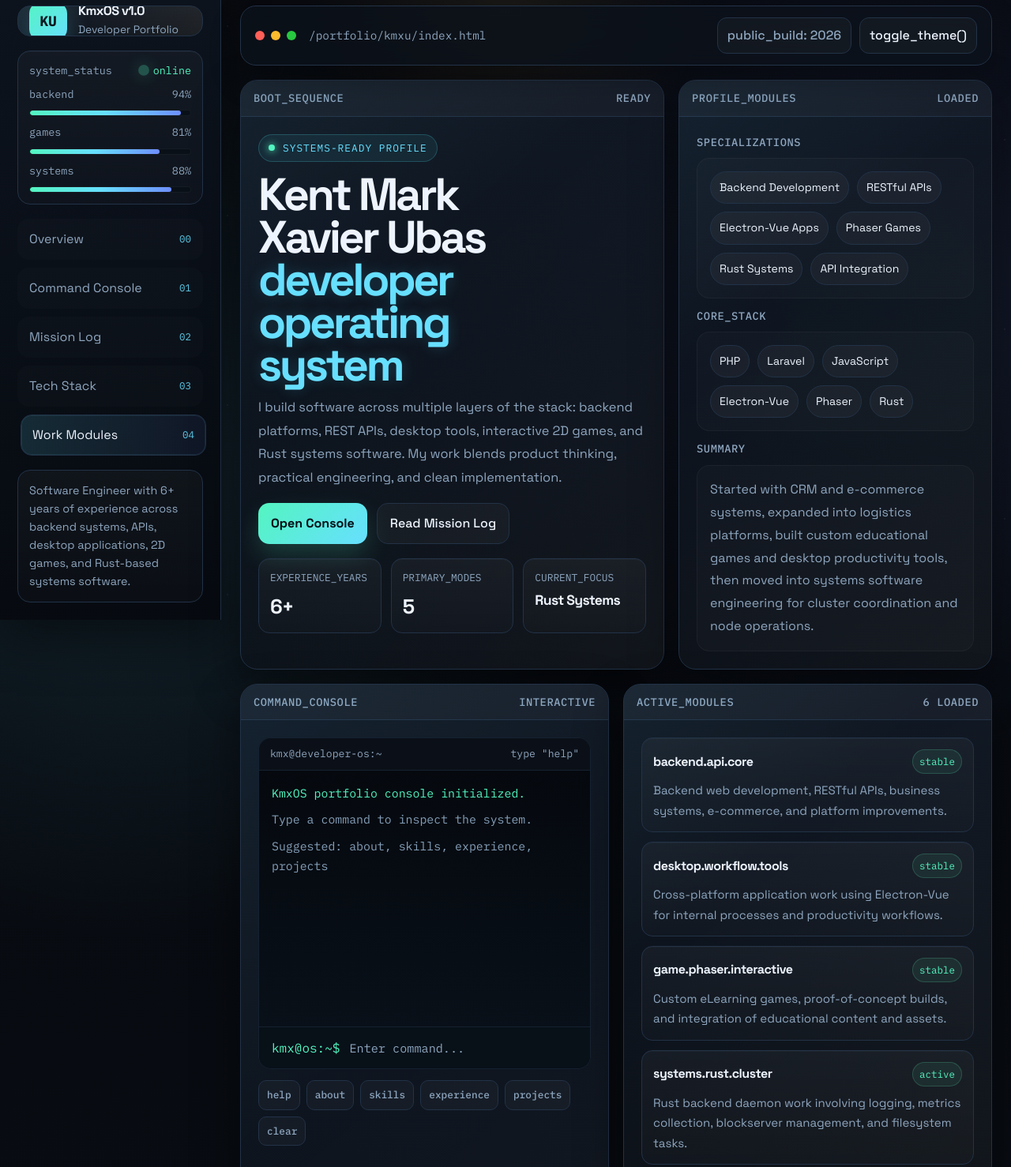
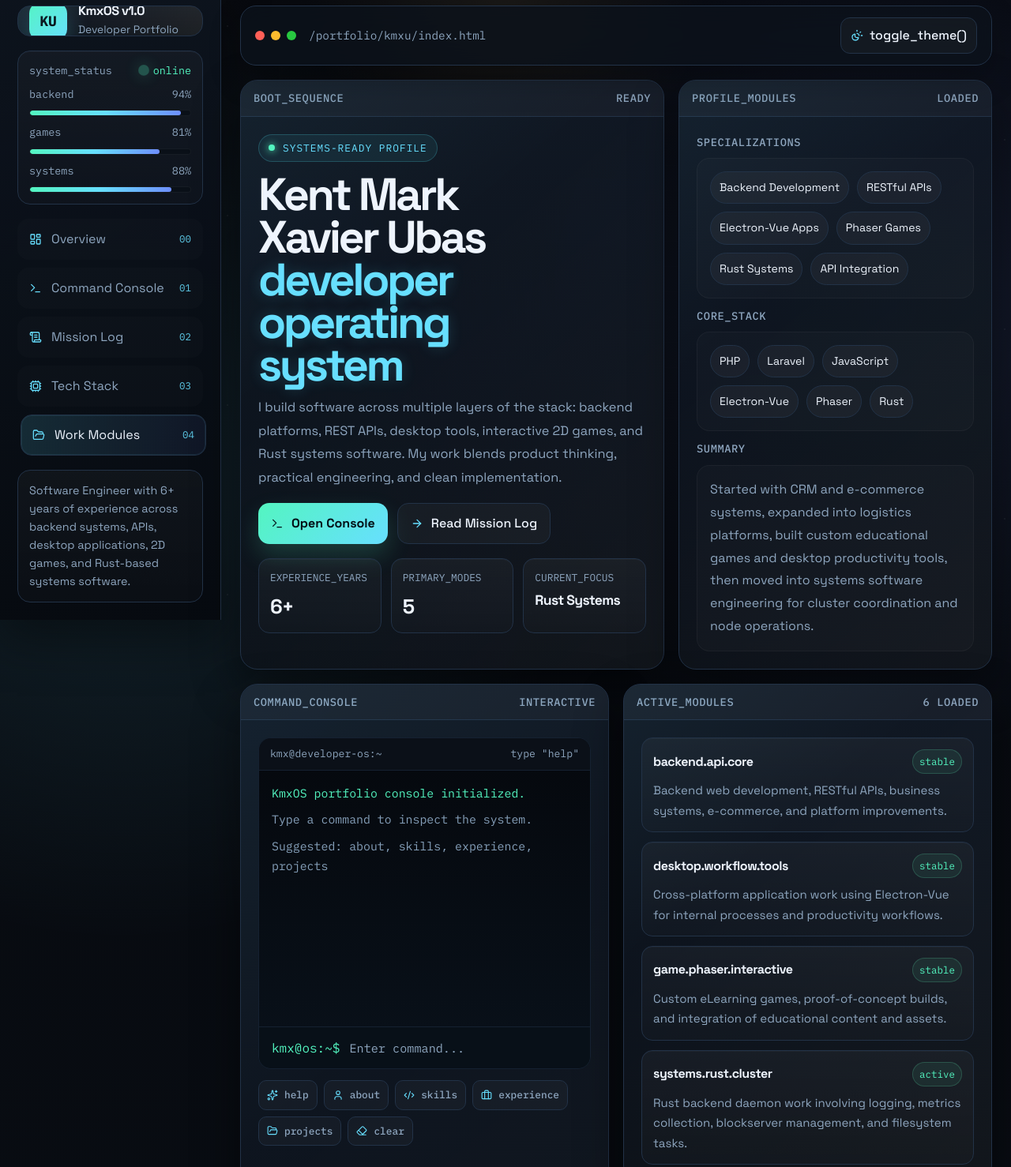
Before and after one commit to kmxubas-dev/PORTFOLIO, a plain HTML site: page index.html in a window 1280 px wide. Shown: the part 15-1493 px from the top of the page at 79% size. Drawn offline with nearby package versions, Linux system fonts and the light colour scheme; animation ran at ten frames a second.

Commit message:
Implement - Lucide

```diff
--- a/index.html
+++ b/index.html
@@ -15,6 +15,7 @@
     rel="stylesheet"
   />
   <script src="https://cdn.jsdelivr.net/npm/@tailwindcss/browser@4"></script>
+  <script src="https://unpkg.com/lucide@latest"></script>
   <style type="text/tailwindcss">
     @theme {
       --font-sans: "Space Grotesk", "Segoe UI", sans-serif;
@@ -107,6 +108,10 @@
       70% { transform: scale(1.8); opacity: 0.2; }
       100% { transform: scale(1); opacity: 1; }
     }
+
+    .lucide {
+      stroke-width: 1.9;
+    }
   </style>
 </head>
 <body class="relative min-h-screen overflow-x-hidden font-sans font-normal text-[color:var(--text)] antialiased">
@@ -165,23 +170,38 @@
 
       <nav class="nav mb-[18px] grid gap-[10px]">
         <a href="#overview" class="nav-link flex translate-x-1 items-center justify-between gap-3 rounded-[14px] border border-[color:var(--line)] bg-[linear-gradient(90deg,rgba(103,223,255,.14),rgba(110,143,255,.08))] px-[14px] py-[13px] text-[color:var(--text)] shadow-[inset_0_0_0_1px_rgba(103,223,255,.08)] transition duration-200 ease-out hover:translate-x-1 hover:border-[color:var(--line)] hover:bg-[linear-gradient(90deg,rgba(103,223,255,.14),rgba(110,143,255,.08))] hover:text-[color:var(--text)] hover:shadow-[inset_0_0_0_1px_rgba(103,223,255,.08)]">
-          <span>Overview</span>
+          <span class="flex items-center gap-3">
+            <i data-lucide="layout-dashboard" class="h-4 w-4 text-[color:var(--cyan)]"></i>
+            <span>Overview</span>
+          </span>
           <span class="font-mono text-[0.78rem] text-[color:var(--cyan)] opacity-90">00</span>
         </a>
         <a href="#terminal" class="nav-link flex translate-x-0 items-center justify-between gap-3 rounded-[14px] border border-transparent bg-white/[0.015] px-[14px] py-[13px] text-[color:var(--soft)] transition duration-200 ease-out hover:translate-x-1 hover:border-[color:var(--line)] hover:bg-[linear-gradient(90deg,rgba(103,223,255,.14),rgba(110,143,255,.08))] hover:text-[color:var(--text)] hover:shadow-[inset_0_0_0_1px_rgba(103,223,255,.08)]">
-          <span>Command Console</span>
+          <span class="flex items-center gap-3">
+            <i data-lucide="terminal" class="h-4 w-4 text-[color:var(--cyan)]"></i>
+            <span>Command Console</span>
+          </span>
           <span class="font-mono text-[0.78rem] text-[color:var(--cyan)] opacity-90">01</span>
         </a>
         <a href="#experience" class="nav-link flex translate-x-0 items-center justify-between gap-3 rounded-[14px] border border-transparent bg-white/[0.015] px-[14px] py-[13px] text-[color:var(--soft)] transition duration-200 ease-out hover:translate-x-1 hover:border-[color:var(--line)] hover:bg-[linear-gradient(90deg,rgba(103,223,255,.14),rgba(110,143,255,.08))] hover:text-[color:var(--text)] hover:shadow-[inset_0_0_0_1px_rgba(103,223,255,.08)]">
-          <span>Mission Log</span>
+          <span class="flex items-center gap-3">
+            <i data-lucide="scroll-text" class="h-4 w-4 text-[color:var(--cyan)]"></i>
+            <span>Mission Log</span>
+          </span>
           <span class="font-mono text-[0.78rem] text-[color:var(--cyan)] opacity-90">02</span>
         </a>
         <a href="#stack" class="nav-link flex translate-x-0 items-center justify-between gap-3 rounded-[14px] border border-transparent bg-white/[0.015] px-[14px] py-[13px] text-[color:var(--soft)] transition duration-200 ease-out hover:translate-x-1 hover:border-[color:var(--line)] hover:bg-[linear-gradient(90deg,rgba(103,223,255,.14),rgba(110,143,255,.08))] hover:text-[color:var(--text)] hover:shadow-[inset_0_0_0_1px_rgba(103,223,255,.08)]">
-          <span>Tech Stack</span>
+          <span class="flex items-center gap-3">
+            <i data-lucide="cpu" class="h-4 w-4 text-[color:var(--cyan)]"></i>
+            <span>Tech Stack</span>
+          </span>
           <span class="font-mono text-[0.78rem] text-[color:var(--cyan)] opacity-90">03</span>
         </a>
         <a href="#projects" class="nav-link flex translate-x-0 items-center justify-between gap-3 rounded-[14px] border border-transparent bg-white/[0.015] px-[14px] py-[13px] text-[color:var(--soft)] transition duration-200 ease-out hover:translate-x-1 hover:border-[color:var(--line)] hover:bg-[linear-gradient(90deg,rgba(103,223,255,.14),rgba(110,143,255,.08))] hover:text-[color:var(--text)] hover:shadow-[inset_0_0_0_1px_rgba(103,223,255,.08)]">
-          <span>Work Modules</span>
+          <span class="flex items-center gap-3">
+            <i data-lucide="folder-open" class="h-4 w-4 text-[color:var(--cyan)]"></i>
+            <span>Work Modules</span>
+          </span>
           <span class="font-mono text-[0.78rem] text-[color:var(--cyan)] opacity-90">04</span>
         </a>
       </nav>
@@ -205,8 +225,10 @@
           <div class="overflow-x-auto pl-2 font-mono text-[0.9rem] whitespace-nowrap text-[color:var(--soft)]">/portfolio/kmxu/index.html</div>
         </div>
         <div class="flex flex-wrap items-center gap-[10px]">
-          <span class="cursor-default rounded-xl border border-[color:var(--line)] bg-white/[0.03] px-3 py-2.5 font-medium text-[color:var(--soft)] transition duration-200 hover:-translate-y-0.5 hover:border-cyan-300/35">public_build: 2026</span>
-          <button id="themeBtn" class="rounded-xl border border-[color:var(--line)] bg-white/[0.03] px-3 py-2.5 font-medium text-[color:var(--text)] transition duration-200 hover:-translate-y-0.5 hover:border-cyan-300/35">toggle_theme()</button>
+          <button id="themeBtn" class="inline-flex items-center gap-2 rounded-xl border border-[color:var(--line)] bg-white/[0.03] px-3 py-2.5 font-medium text-[color:var(--text)] transition duration-200 hover:-translate-y-0.5 hover:border-cyan-300/35">
+            <i data-lucide="sun-moon" class="h-4 w-4 text-[color:var(--cyan)]"></i>
+            <span>toggle_theme()</span>
+          </button>
         </div>
       </div>
 
@@ -232,8 +254,14 @@
             </p>
 
             <div class="mb-[18px] flex flex-wrap gap-3">
-              <a href="#terminal" class="inline-flex items-center gap-2.5 rounded-[14px] bg-[linear-gradient(135deg,var(--green),var(--cyan))] px-4 py-[13px] font-bold text-[#031017] shadow-[0_14px_30px_rgba(83,245,192,.18)] transition duration-200 hover:-translate-y-0.5">Open Console</a>
-              <a href="#experience" class="inline-flex items-center gap-2.5 rounded-[14px] border border-[color:var(--line)] bg-white/[0.035] px-4 py-[13px] font-medium transition duration-200 hover:-translate-y-0.5">Read Mission Log</a>
+              <a href="#terminal" class="inline-flex items-center gap-2.5 rounded-[14px] bg-[linear-gradient(135deg,var(--green),var(--cyan))] px-4 py-[13px] font-bold text-[#031017] shadow-[0_14px_30px_rgba(83,245,192,.18)] transition duration-200 hover:-translate-y-0.5">
+                <i data-lucide="terminal" class="h-4 w-4"></i>
+                <span>Open Console</span>
+              </a>
+              <a href="#experience" class="inline-flex items-center gap-2.5 rounded-[14px] border border-[color:var(--line)] bg-white/[0.035] px-4 py-[13px] font-medium transition duration-200 hover:-translate-y-0.5">
+                <i data-lucide="arrow-right" class="h-4 w-4 text-[color:var(--cyan)]"></i>
+                <span>Read Mission Log</span>
+              </a>
             </div>
 
             <div class="grid grid-cols-1 gap-3 sm:grid-cols-3">
@@ -328,12 +356,12 @@
             </div>
 
             <div class="quick-commands mt-[14px] flex flex-wrap gap-2">
-              <button data-cmd="help" class="rounded-[10px] border border-[color:var(--line)] bg-white/[0.03] px-[10px] py-2 font-mono text-[0.8rem] font-medium text-[color:var(--soft)] transition duration-200 hover:border-cyan-300/35 hover:text-[color:var(--text)]">help</button>
-              <button data-cmd="about" class="rounded-[10px] border border-[color:var(--line)] bg-white/[0.03] px-[10px] py-2 font-mono text-[0.8rem] font-medium text-[color:var(--soft)] transition duration-200 hover:border-cyan-300/35 hover:text-[color:var(--text)]">about</button>
-              <button data-cmd="skills" class="rounded-[10px] border border-[color:var(--line)] bg-white/[0.03] px-[10px] py-2 font-mono text-[0.8rem] font-medium text-[color:var(--soft)] transition duration-200 hover:border-cyan-300/35 hover:text-[color:var(--text)]">skills</button>
-              <button data-cmd="experience" class="rounded-[10px] border border-[color:var(--line)] bg-white/[0.03] px-[10px] py-2 font-mono text-[0.8rem] font-medium text-[color:var(--soft)] transition duration-200 hover:border-cyan-300/35 hover:text-[color:var(--text)]">experience</button>
-              <button data-cmd="projects" class="rounded-[10px] border border-[color:var(--line)] bg-white/[0.03] px-[10px] py-2 font-mono text-[0.8rem] font-medium text-[color:var(--soft)] transition duration-200 hover:border-cyan-300/35 hover:text-[color:var(--text)]">projects</button>
-              <button data-cmd="clear" class="rounded-[10px] border border-[color:var(--line)] bg-white/[0.03] px-[10px] py-2 font-mono text-[0.8rem] font-medium text-[color:var(--soft)] transition duration-200 hover:border-cyan-300/35 hover:text-[color:var(--text)]">clear</button>
+              <button data-cmd="help" class="inline-flex items-center gap-2 rounded-[10px] border border-[color:var(--line)] bg-white/[0.03] px-[10px] py-2 font-mono text-[0.8rem] font-medium text-[color:var(--soft)] transition duration-200 hover:border-cyan-300/35 hover:text-[color:var(--text)]"><i data-lucide="sparkles" class="h-3.5 w-3.5 text-[color:var(--cyan)]"></i><span>help</span></button>
+              <button data-cmd="about" class="inline-flex items-center gap-2 rounded-[10px] border border-[color:var(--line)] bg-white/[0.03] px-[10px] py-2 font-mono text-[0.8rem] font-medium text-[color:var(--soft)] transition duration-200 hover:border-cyan-300/35 hover:text-[color:var(--text)]"><i data-lucide="user" class="h-3.5 w-3.5 text-[color:var(--cyan)]"></i><span>about</span></button>
+              <button data-cmd="skills" class="inline-flex items-center gap-2 rounded-[10px] border border-[color:var(--line)] bg-white/[0.03] px-[10px] py-2 font-mono text-[0.8rem] font-medium text-[color:var(--soft)] transition duration-200 hover:border-cyan-300/35 hover:text-[color:var(--text)]"><i data-lucide="code-xml" class="h-3.5 w-3.5 text-[color:var(--cyan)]"></i><span>skills</span></button>
+              <button data-cmd="experience" class="inline-flex items-center gap-2 rounded-[10px] border border-[color:var(--line)] bg-white/[0.03] px-[10px] py-2 font-mono text-[0.8rem] font-medium text-[color:var(--soft)] transition duration-200 hover:border-cyan-300/35 hover:text-[color:var(--text)]"><i data-lucide="briefcase" class="h-3.5 w-3.5 text-[color:var(--cyan)]"></i><span>experience</span></button>
+              <button data-cmd="projects" class="inline-flex items-center gap-2 rounded-[10px] border border-[color:var(--line)] bg-white/[0.03] px-[10px] py-2 font-mono text-[0.8rem] font-medium text-[color:var(--soft)] transition duration-200 hover:border-cyan-300/35 hover:text-[color:var(--text)]"><i data-lucide="folder-open" class="h-3.5 w-3.5 text-[color:var(--cyan)]"></i><span>projects</span></button>
+              <button data-cmd="clear" class="inline-flex items-center gap-2 rounded-[10px] border border-[color:var(--line)] bg-white/[0.03] px-[10px] py-2 font-mono text-[0.8rem] font-medium text-[color:var(--soft)] transition duration-200 hover:border-cyan-300/35 hover:text-[color:var(--text)]"><i data-lucide="eraser" class="h-3.5 w-3.5 text-[color:var(--cyan)]"></i><span>clear</span></button>
             </div>
           </div>
         </div>
@@ -517,6 +545,8 @@
   </div>
 
   <script>
+    lucide.createIcons();
+
     const navLinks = document.querySelectorAll(".nav-link");
     const navTargets = Array.from(navLinks)
       .map(link => {
```
